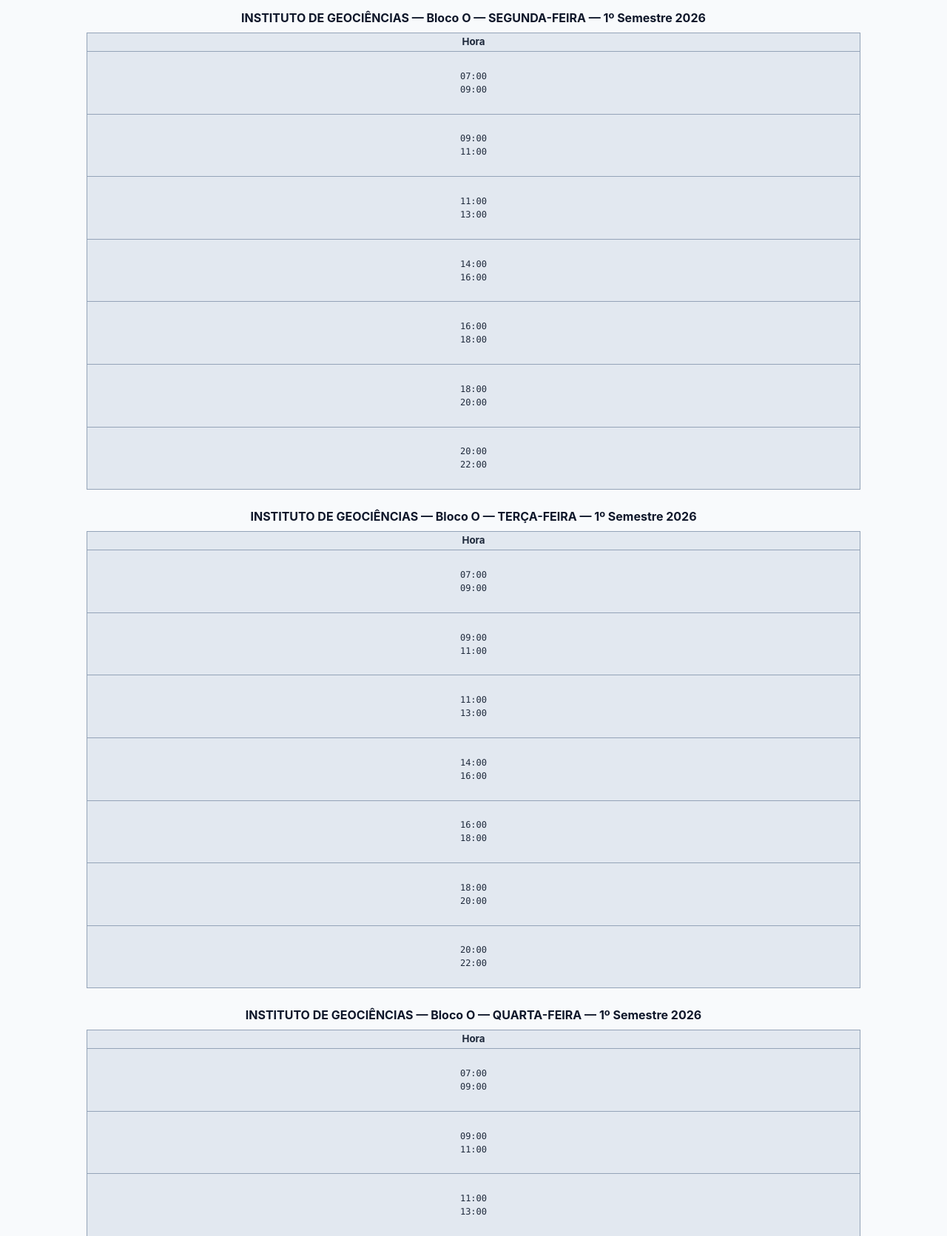
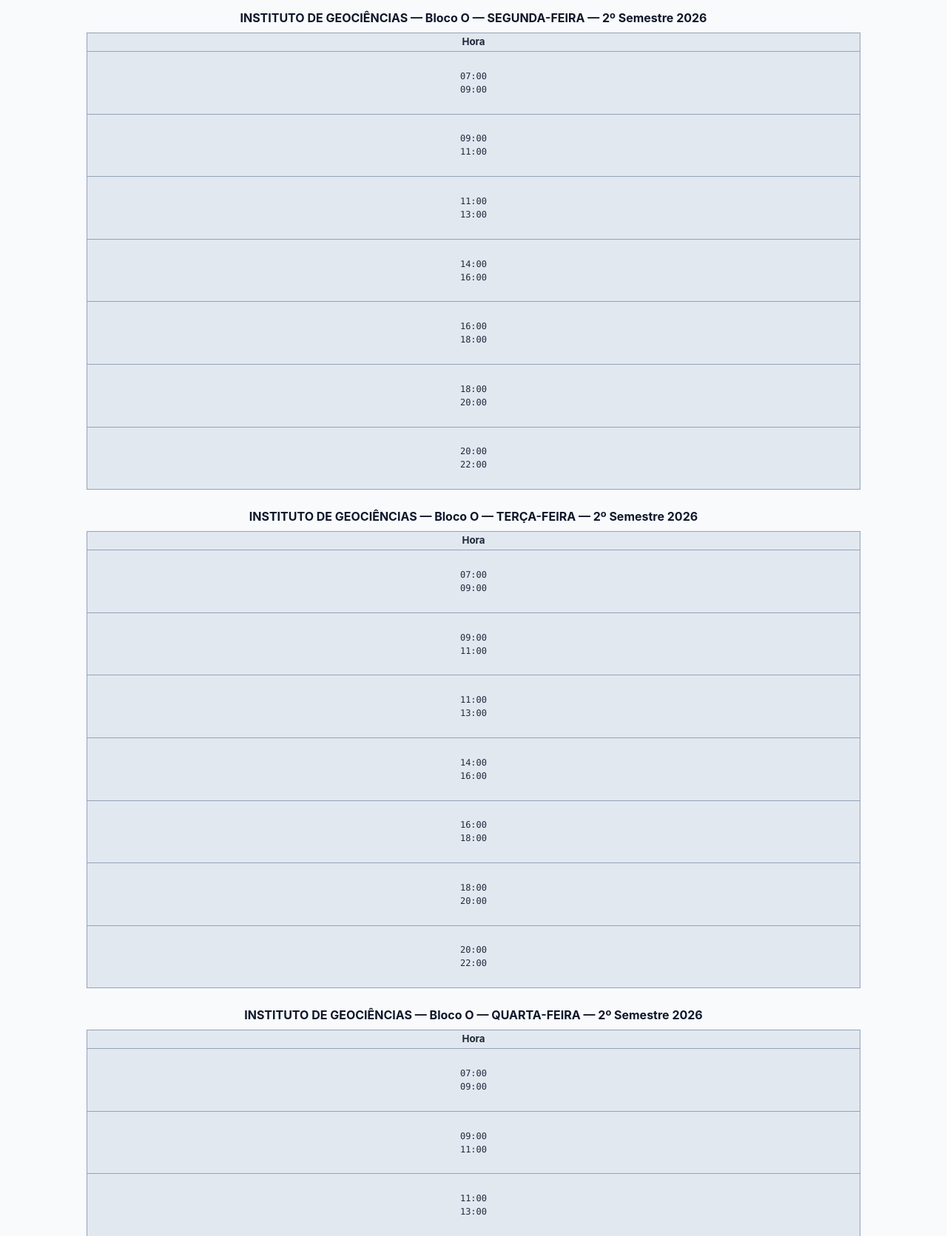
Before and after one commit to pjfernandes/gestao-salas, a Django app: page /imprimir/ in a window 1280 px wide. Shown: the part 48-1719 px from the top of the page at 74% size. Run offline with Django 4.2, Linux system fonts and the light colour scheme; the visitor is signed in with stand-in values (Sample User, id 1); data that the repository does not hold is empty; some libraries are stand-ins or nearby versions.

Commit message:
Update imprimir.html

```diff
--- a/alocacao/templates/alocacao/imprimir.html
+++ b/alocacao/templates/alocacao/imprimir.html
@@ -14,7 +14,7 @@
   {% for quadro in quadros %}
   <section class="mb-6 quadro-print">
     <h2 class="text-base font-bold mb-2 text-slate-900 text-center">
-      INSTITUTO DE GEOCIÊNCIAS — Bloco {{ bloco }} — {{ quadro.dia|upper }} — 1º Semestre 2026
+      INSTITUTO DE GEOCIÊNCIAS — Bloco {{ bloco }} — {{ quadro.dia|upper }} — 2º Semestre 2026
         {% if quadro.partes > 1 %}
         <span class="font-normal text-slate-600">(parte {{ quadro.parte }}/{{ quadro.partes }})</span>
         {% endif %}
```
